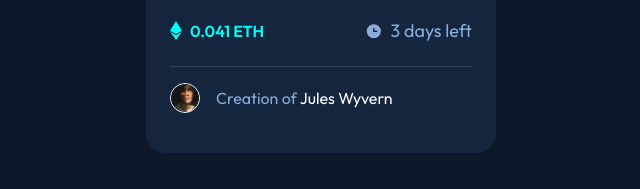
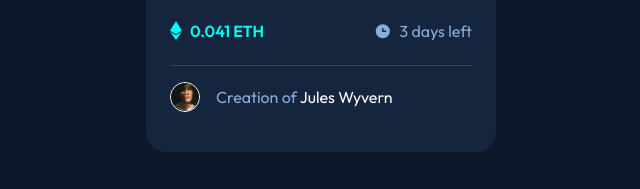
Before and after one commit to Poli2714/fm-nft-preview, a plain HTML site: page index.html in a window 1280 px wide. Shown: the part 540-729 px from the top of the page, 319-959 px from the left. Drawn offline with Linux system fonts and the light colour scheme.

Commit message:
Fix the font size for certain element

```diff
--- a/index.html
+++ b/index.html
@@ -53,7 +53,7 @@
             class="icon"
             width="18"
           />
-          <span>3 days left</span>
+          <span class="deadline">3 days left</span>
         </div>
         <div class="author-div">
           <img
--- a/style.css
+++ b/style.css
@@ -109,6 +109,10 @@ body {
   margin-left: auto;
 }
 
+.deadline {
+  font-size: 1rem;
+}
+
 .author-div {
   border-top: 1px solid hsl(215, 32%, 27%);
 
```
